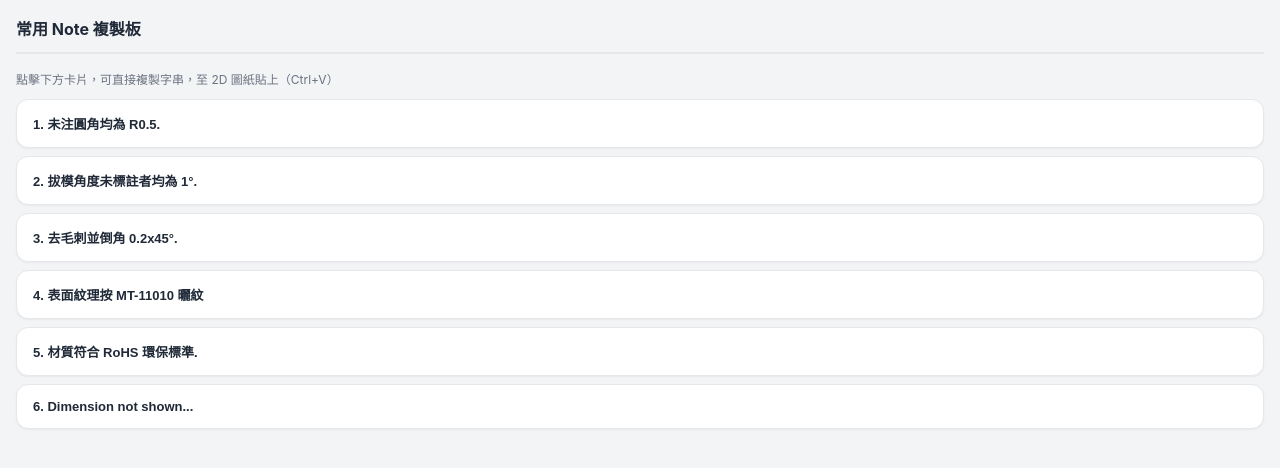
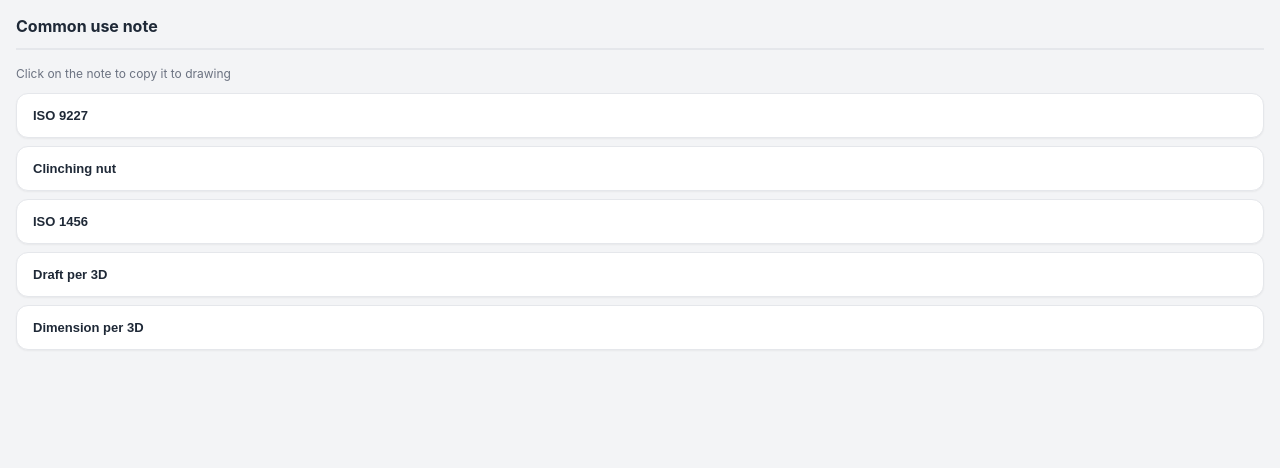
Before and after one commit to Hmmmmmburger/OS-note-clipboard, a plain HTML site: page index.html in a window 1280 px wide. Drawn offline with Linux system fonts and the light colour scheme.

Commit message:
Update index.html

```diff
--- a/index.html
+++ b/index.html
@@ -4,7 +4,7 @@
 <head>
     <meta charset="UTF-8">
     <meta name="viewport" content="width=device-width, initial-scale=1.0">
-    <title>機構標準字串複製器</title>
+    <title>Common use note clipboard</title>
     <style>
         /* --- 1. 抄錄自你檔案的基礎設定 (變數與 Body) --- */
         :root {
@@ -149,19 +149,18 @@
 
     <div class="sidebar-container">
         <div class="header">
-            <h1 class="header-title">常用 Note 複製板</h1>
+            <h1 class="header-title">Common use note</h1>
         </div>
 
-        <p style="margin-bottom: 12px; font-size: 12px; color: #6b7280;">點擊下方卡片，可直接複製字串，至 2D 圖紙貼上（Ctrl+V）</p>
+        <p style="margin-bottom: 12px; font-size: 12px; color: #6b7280;">Click on the note to copy it to drawing</p>
 
         <div class="copy-grid">
-            <button class="copy-btn" data-text="1. 未注圓角均為 R0.5.">1. 未注圓角均為 R0.5.</button>
-            <button class="copy-btn" data-text="2. 拔模角度未標註者均為 1°.">2. 拔模角度未標註者均為 1°.</button>
-            <button class="copy-btn" data-text="3. 去毛刺並倒角 0.2x45°.">3. 去毛刺並倒角 0.2x45°.</button>
-            <button class="copy-btn" data-text="4. 表面紋理按 MT-11010 曬紋處理.">4. 表面紋理按 MT-11010 曬紋</button>
-            <button class="copy-btn" data-text="5. 材質符合 RoHS 環保標準.">5. 材質符合 RoHS 環保標準.</button>
-            <button class="copy-btn" data-text="6. DIMENSIONS NOT SHOWN MUST REFER TO 3D MODEL.">6. Dimension not
-                shown...</button>
+            <button class="copy-btn" data-text="1. 未注圓角均為 R0.5.">ISO 9227</button>
+            <button class="copy-btn" data-text="2. 拔模角度未標註者均為 1°.">Clinching nut</button>
+            <button class="copy-btn" data-text="3. 去毛刺並倒角 0.2x45°.">ISO 1456</button>
+            <button class="copy-btn" data-text="4. 表面紋理按 MT-11010 曬紋處理.">Draft per 3D</button>
+            <button class="copy-btn" data-text="6. DIMENSIONS NOT SHOWN MUST REFER TO 3D MODEL.">Dimension per
+                3D</button>
         </div>
     </div>
 
@@ -186,7 +185,7 @@
                     }
 
                     // A. 寫入文字內容
-                    toast.textContent = '✅ 已複製到剪貼簿！';
+                    toast.textContent = 'Copied！';
 
                     // B. 添加 'show' class 觸發 CSS 動畫
                     toast.classList.add('show');
```
